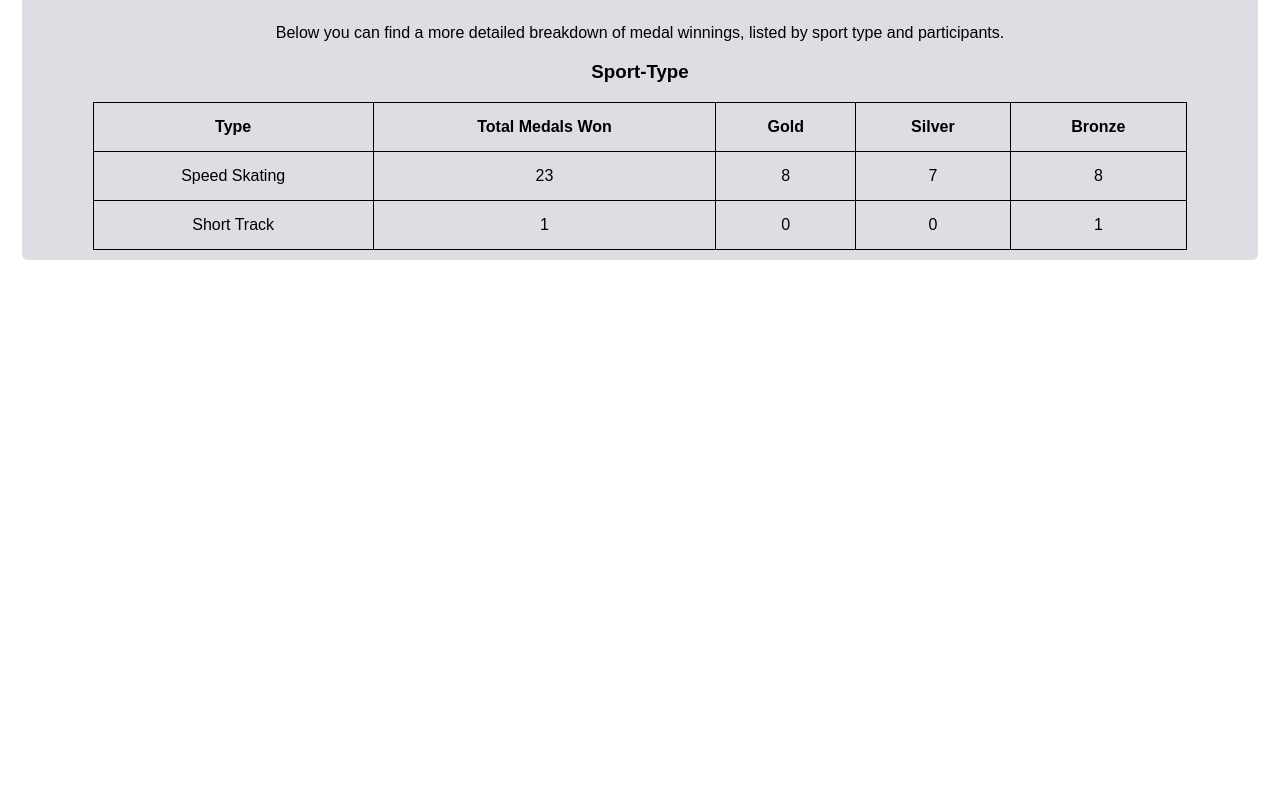
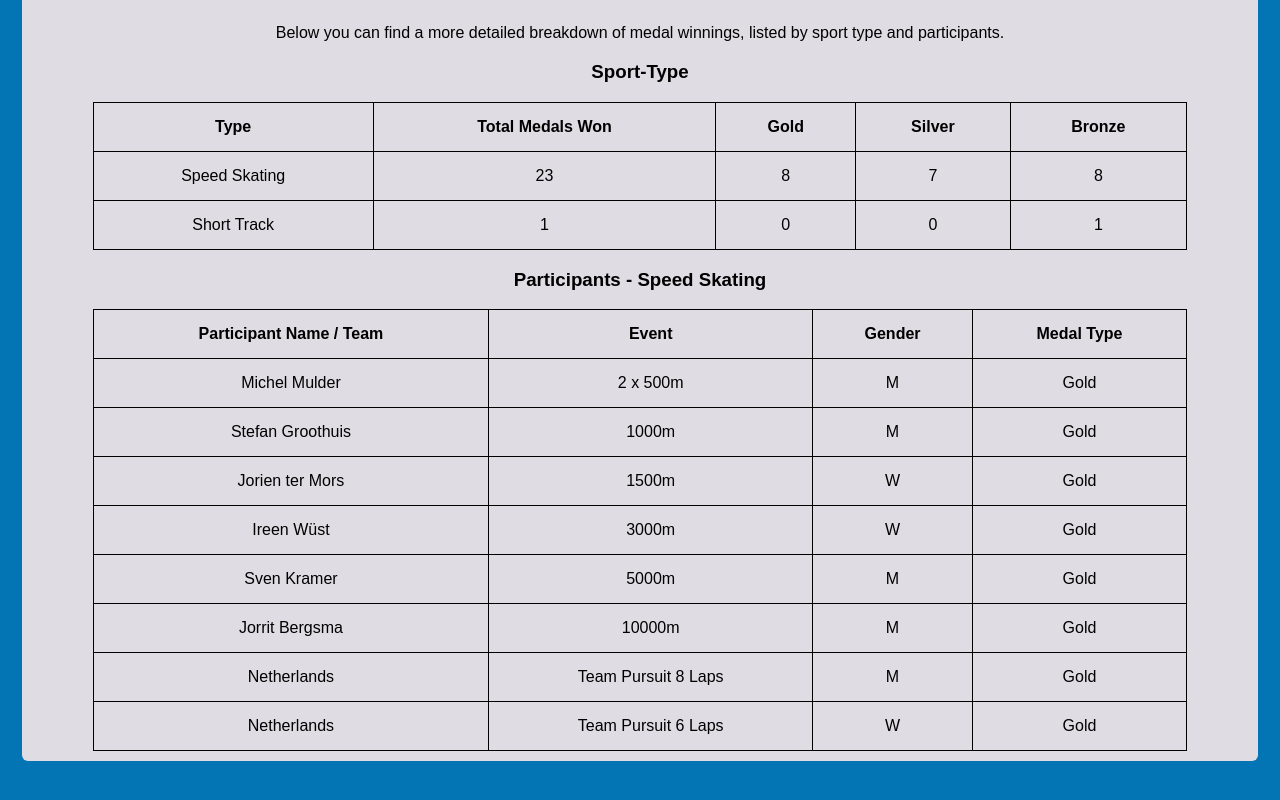
Before and after one commit to robdir/gracenote-assignment, a React (Create React App) app: page / in a window 1280 px wide. Shown: the part 280-1080 px from the top of the page. Before the commit the page ends 800 px from the top, so only its background shows below. Built offline with nearby package versions, Linux system fonts and the light colour scheme.

Commit message:
participant breakdown

```diff
--- a/src/App.css
+++ b/src/App.css
@@ -1,28 +1,4 @@
-.App {
+body {
   text-align: center;
+  background-color: #0375b4;
 }
-
-.App-logo {
-  animation: App-logo-spin infinite 20s linear;
-  height: 80px;
-}
-
-.App-header {
-  background-color: #222;
-  height: 150px;
-  padding: 20px;
-  color: white;
-}
-
-.App-title {
-  font-size: 1.5em;
-}
-
-.App-intro {
-  font-size: large;
-}
-
-@keyframes App-logo-spin {
-  from { transform: rotate(0deg); }
-  to { transform: rotate(360deg); }
-}
--- a/src/actions/seed.js
+++ /dev/null
@@ -1 +0,0 @@
-export const SEED_DATA = 'SEED_DATA'
--- a/src/appContainer.js
+++ b/src/appContainer.js
@@ -1,6 +1,7 @@
 import React, { PureComponent } from 'react';
 import './styles/appContainer.css'
 import {connect} from 'react-redux'
+import SpeedTable from './speedTable'
 
 class appContainer extends PureComponent {
     render() {
@@ -64,6 +65,14 @@ class appContainer extends PureComponent {
                     </tr>
                 </table>
 
+                <h3> Participants - {sportData.SportList[0].Sport.c_Name} </h3>
+
+                <div className="participants">
+
+                <SpeedTable data={sportData.SportList[0]}/>
+
+                </div>
+
 
             </div>
         )
--- /dev/null
+++ b/src/speedTable.js
@@ -0,0 +1,71 @@
+import React, { PureComponent } from 'react';
+
+
+class speedTable extends PureComponent {
+    render() {
+        const { data } = this.props
+
+        return (
+            <table className="participants_breakdown">
+            <tr>
+                <th> Participant Name / Team </th>
+                <th> Event </th>
+                <th> Gender </th>
+                <th> Medal Type </th>
+            </tr>
+
+            <tr>
+                <td> {data.GoldMedalList[0].Participant.c_Participant}</td>
+                <td> {data.GoldMedalList[0].Event.c_Name} </td>
+                <td> {data.GoldMedalList[0].Gender.c_Short} </td>
+                <td> Gold </td>
+            </tr>
+            <tr>
+                <td> {data.GoldMedalList[1].Participant.c_Participant}</td>
+                <td> {data.GoldMedalList[1].Event.c_Name} </td>
+                <td> {data.GoldMedalList[1].Gender.c_Short} </td>
+                <td> Gold </td>
+            </tr>
+            <tr>
+                <td> {data.GoldMedalList[2].Participant.c_Participant}</td>
+                <td> {data.GoldMedalList[2].Event.c_Name} </td>
+                <td> {data.GoldMedalList[2].Gender.c_Short} </td>
+                <td> Gold </td>
+            </tr>
+            <tr>
+                <td> {data.GoldMedalList[3].Participant.c_Participant}</td>
+                <td> {data.GoldMedalList[3].Event.c_Name} </td>
+                <td> {data.GoldMedalList[3].Gender.c_Short} </td>
+                <td> Gold </td>
+            </tr>
+            <tr>
+                <td> {data.GoldMedalList[4].Participant.c_Participant}</td>
+                <td> {data.GoldMedalList[4].Event.c_Name} </td>
+                <td> {data.GoldMedalList[4].Gender.c_Short} </td>
+                <td> Gold </td>
+            </tr>
+            <tr>
+                <td> {data.GoldMedalList[5].Participant.c_Participant}</td>
+                <td> {data.GoldMedalList[5].Event.c_Name} </td>
+                <td> {data.GoldMedalList[5].Gender.c_Short} </td>
+                <td> Gold </td>
+            </tr>
+            <tr>
+                <td> {data.GoldMedalList[6].Participant.c_Participant}</td>
+                <td> {data.GoldMedalList[6].Event.c_Name} </td>
+                <td> {data.GoldMedalList[6].Gender.c_Short} </td>
+                <td> Gold </td>
+            </tr>
+            <tr>
+                <td> {data.GoldMedalList[7].Participant.c_Participant}</td>
+                <td> {data.GoldMedalList[7].Event.c_Name} </td>
+                <td> {data.GoldMedalList[7].Gender.c_Short} </td>
+                <td> Gold </td>
+            </tr>
+            </table>
+        )
+    }
+
+}
+
+export default speedTable
--- a/src/styles/appContainer.css
+++ b/src/styles/appContainer.css
@@ -15,12 +15,12 @@
     border-radius: 6px;
 }
 
-.total_medals, .medal_breakdown {
+.total_medals, .medal_breakdown, .participants_breakdown {
     margin: 0px auto;
     width: 90%;
 }
 
-.total_medals, .medal_breakdown, th, td {
+.total_medals, .medal_breakdown, .participants_breakdown, th, td {
     border: 1px solid black;
     border-collapse: collapse;
     padding: 15px;
```
